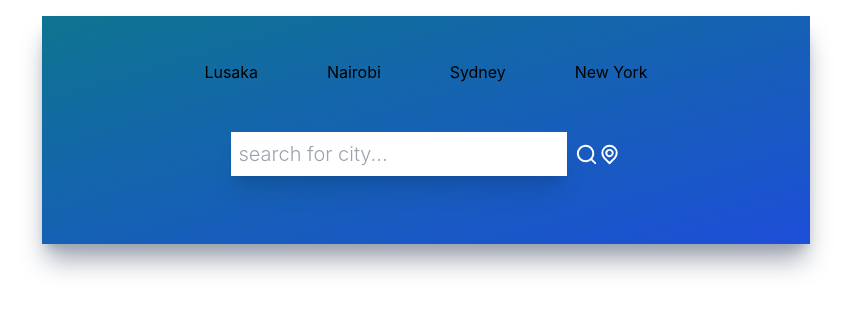
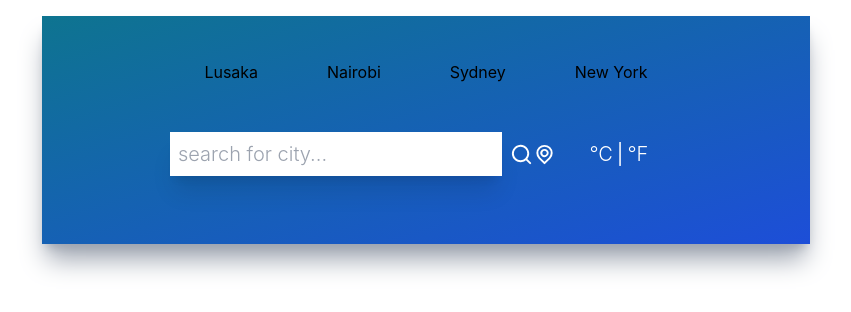
Before and after one commit to Mutalenic/weather_app, a React (Create React App) app: page / in a window 1280 px wide. Shown: the top 312 px of the page, without its empty margins (214-1065 px from the left). Built offline with nearby package versions, Linux system fonts and the light colour scheme.

Commit message:
Add degree fahrenheit and celsius symbols

```diff
--- a/src/components/CityInput.jsx
+++ b/src/components/CityInput.jsx
@@ -5,9 +5,36 @@
   return (
     <div className="flex flex-row justify-center items-center my-6">
       <div className="flex flex-row justify-center items-center my-6">
-        <input type="text" placeholder="Search For City..." className="text-xl font-light p-2 w-full shadow-xl focus:outline-none capitalize placeholder:lowercase" />
-        <UilSearch size={27} className="text-white cursor-pointer transition ease-out hover:scale-150 ml-2" />
-        <UilLocationPoint size={27} className="text-white cursor-pointer transition ease-out hover:scale-150" />
+        <input
+          type="text"
+          placeholder="Search For City..."
+          className="text-xl font-light p-2 w-full shadow-xl focus:outline-none capitalize placeholder:lowercase"
+        />
+        <UilSearch
+          size={27}
+          className="text-white cursor-pointer transition ease-out hover:scale-150 ml-2"
+        />
+        <UilLocationPoint
+          size={27}
+          className="text-white cursor-pointer transition ease-out hover:scale-150"
+        />
+      </div>
+      <div className="flex flex-row w-1/4 items-center justify-center">
+        <button
+          name="metric"
+          className="text-xl text-white font-light"
+          type="button"
+        >
+          °C
+        </button>
+        <p className="text-xl text-white mx-1">|</p>
+        <button
+          type="button"
+          name="imperial"
+          className="text-xl text-white font-light transition ease-out hover:125"
+        >
+          °F
+        </button>
       </div>
     </div>
   );
```
